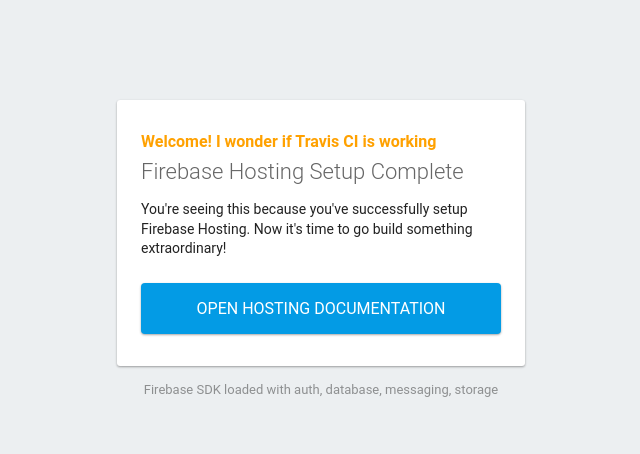
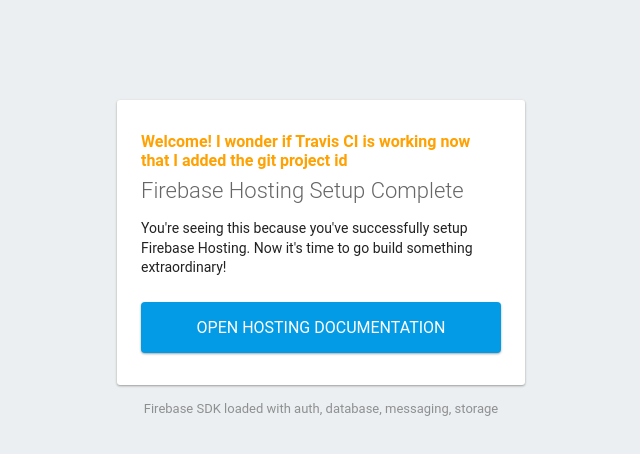
Before and after one commit to richagadgil/WeEat, a plain HTML site: page index.html in a window 1280 px wide. Shown: the whole page, without its empty margins (319-959 px from the left). Drawn offline with Linux system fonts and the light colour scheme; some packages are replaced by stand-ins of ours.

Commit message:
testing travis ci by changing index.html

```diff
--- a/index.html
+++ b/index.html
@@ -47,7 +47,7 @@
   </head>
   <body>
     <div id="message">
-      <h2>Welcome! I wonder if Travis CI is working</h2>
+      <h2>Welcome! I wonder if Travis CI is working now that I added the git project id</h2>
       <h1>Firebase Hosting Setup Complete</h1>
       <p>You're seeing this because you've successfully setup Firebase Hosting. Now it's time to go build something extraordinary!</p>
       <a target="_blank" href="https://firebase.google.com/docs/hosting/">Open Hosting Documentation</a>
```
